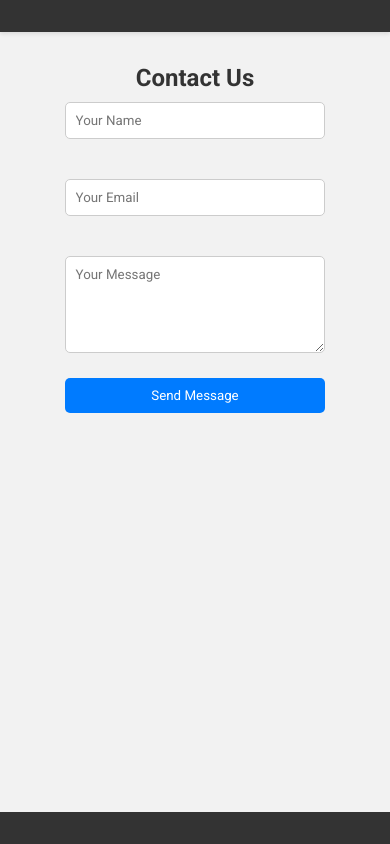
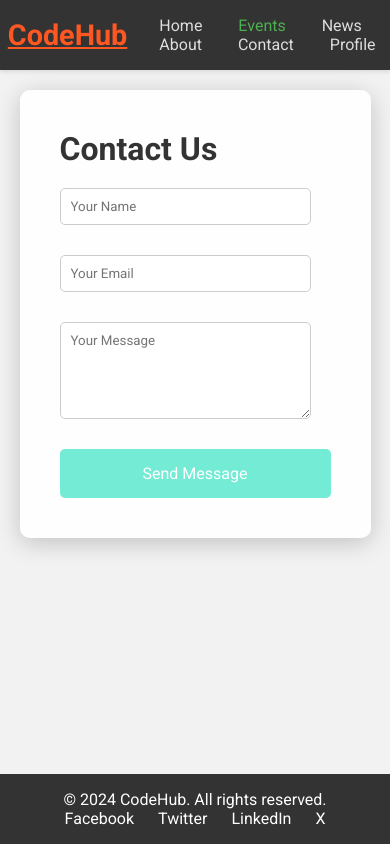
Before and after one commit to Error5033/CodeHub, a website: page public/contact.html in a window 390 px wide. Drawn offline with Linux system fonts and the light colour scheme.

Commit message:
Contact finish 90%

```diff
--- a/public/contact.html
+++ b/public/contact.html
@@ -3,18 +3,26 @@
 <head>
     <meta charset="UTF-8">
     <meta name="viewport" content="width=device-width, initial-scale=1.0">
-    <meta name="description" content="Contact Page - CodeHub">
-    <meta name="keywords" content="CodeHub, Contact, Email">
+    <meta name="description" content="Join exciting coding and programming events with CodeHub's interactive events calendar. Stay updated on workshops, hackathons, and meetups.">
+    <meta name="keywords" content="CodeHub, Coding Events, Programming Workshops, Hackathons, Tech Meetups">
     <meta name="author" content="CodeHub">
-    <title>Contact - CodeHub</title>
+    <meta name="robots" content="index, follow">
+    <title>Events Calendar - CodeHub</title>
     <link rel="stylesheet" href="css/style.css">
     <link rel="icon" href="favicon.ico" type="image/x-icon">
 </head>
 <body>
     <header class="header">
-        <!-- Header Content Same as Provided -->
+        <a href="index.html" class="logo" aria-label="CodeHub Home">CodeHub</a>
+        <nav class="nav" aria-label="Main navigation">
+            <a href="index.html" class="nav-link">Home</a>
+            <a href="events.html" class="nav-link active">Events</a>
+            <a href="news.html" class="nav-link">News</a>
+            <a href="about.html" class="nav-link">About</a>
+            <a href="contact.html" class="nav-link">Contact</a>
+            <a href="profile.html" class="nav-link">Profile</a>
+        </nav>
     </header>
-
     <div class="main-content">
         <section class="contact-form-section">
             <h2>Contact Us</h2>
@@ -28,8 +36,18 @@
     </div>
 
     <footer class="footer">
-        <!-- Footer Content Same as Provided -->
+        <p>&copy; 2024 CodeHub. All rights reserved.</p>
+        <div class="social-links">
+            <a href="https://facebook.com" target="_blank">Facebook</a>
+            <a href="https://twitter.com" target="_blank">Twitter</a>
+            <a href="https://linkedin.com" target="_blank">LinkedIn</a>
+            <a href="https://twitter.com/?lang=en" target="_blank">X</a>
+        </div>
     </footer>
+    <script src="javascript/events.js"></script>
+</body>
+</html>
+
 
     <script src="javascript/contact.js"></script>
 </body>
--- a/public/css/style.css
+++ b/public/css/style.css
@@ -609,38 +609,87 @@ body {
 
 
 
-/*----------- Additional styles for the contact form section */
+
+
+/* ---------------Contact Form Section */
 .contact-form-section {
-    padding: 2rem;
-    text-align: center;
+    width: 100%;
+    max-width: 600px;
+    margin: auto;
+    padding: 40px;
+    background: rgba(255, 255, 255, 0.9);
+    border-radius: 10px;
+    box-shadow: 0 5px 25px rgba(0, 0, 0, 0.2);
+    transition: all 0.3s ease;
 }
 
-.contact-form-section form {
-    margin: auto;
-    width: 50%;
-    max-width: 600px;
+/* Contact Form Title */
+.contact-form-section h2 {
+    font-size: 2em;
+    color: #333;
+    margin-bottom: 20px;
 }
 
+/* Form Styles */
+.contact-form-section form {
+    display: flex;
+    flex-direction: column;
+}
+
+.contact-form-section form * {
+    font-family: inherit;
+}
+
+/* Input and Textarea Styles */
 .contact-form-section input,
 .contact-form-section textarea {
-    width: 100%;
+    width: calc(100% - 20px);
     padding: 10px;
-    margin: 10px 0;
+    margin-bottom: 15px;
     border: 1px solid #ccc;
     border-radius: 5px;
+    transition: border-color 0.3s;
 }
 
+.contact-form-section input:focus,
+.contact-form-section textarea:focus {
+    outline: none;
+    border-color: #74ebd5;
+}
+
+/* Button Styles */
 .contact-form-section button {
-    background-color: #007bff;
-    color: white;
-    padding: 10px 20px;
+    padding: 15px;
     border: none;
     border-radius: 5px;
+    background-color: #74ebd5;
+    color: white;
+    font-size: 1em;
     cursor: pointer;
+    transition: background-color 0.3s;
 }
 
+.contact-form-section button:hover,
+.contact-form-section button:focus {
+    background-color: #333;
+}
+
+/* Media Queries for Responsiveness */
 @media (max-width: 768px) {
-    .contact-form-section form {
-        width: 80%;
+    .contact-form-section {
+        width: 90%;
+        margin-top: 20px;
+        margin-bottom: 20px;
     }
 }
+
+/* Improvements for Visible Feedback */
+.contact-form-section .feedback-message {
+    display: none;
+    color: green;
+    margin-top: 20px;
+}
+
+.contact-form-section .feedback-message.show {
+    display: block;
+}
--- a/public/javascript/contact.js
+++ b/public/javascript/contact.js
@@ -1,19 +1,31 @@
 document.addEventListener('DOMContentLoaded', function() {
+    const inputs = document.querySelectorAll('input, textarea');
+
+    inputs.forEach(input => {
+        input.addEventListener('focus', () => {
+            input.style.transform = 'translateY(-3px)';
+            input.style.transition = 'transform 0.3s';
+        });
+        input.addEventListener('blur', () => {
+            input.style.transform = 'translateY(0)';
+        });
+    });
+
     const contactForm = document.getElementById('contact-form');
-
     contactForm.addEventListener('submit', function(e) {
         e.preventDefault();
 
-        // Here you'd typically gather the form data and send it to your server
-        // For demo purposes, we'll just log to the console
-        const formData = new FormData(contactForm);
-        for (let [key, value] of formData.entries()) {
-            console.log(key, value);
-        }
+        // Simulating form submission here
+        console.log('Form Submitted!');
 
-        alert('Thank you for your message. We will get back to you soon!');
+        const formWrapper = document.querySelector('.contact-form-section');
+        formWrapper.innerHTML = `<h2>Thanks for contacting us!</h2><p>Your message has been sent successfully.</p>`;
+        formWrapper.style.display = 'flex';
+        formWrapper.style.flexDirection = 'column';
+        formWrapper.style.alignItems = 'center';
+        formWrapper.style.justifyContent = 'center';
+        formWrapper.style.height = '300px';
 
-        // Reset the form after submission
-        contactForm.reset();
+        // Optionally, add more animations or redirect the user
     });
 });
```
